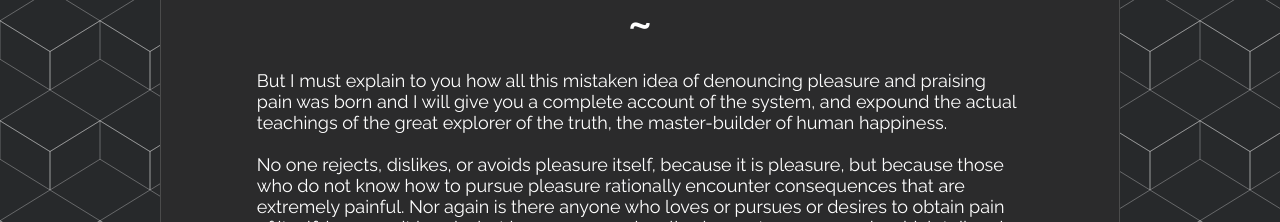
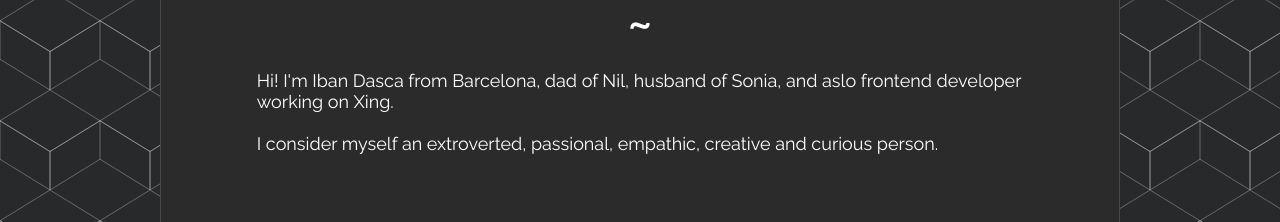
Before and after one commit to ibandasca/Iban_Dasca_personal_page, a plain HTML site: page index.html in a window 1280 px wide. Shown: the part 510-732 px from the top of the page. Drawn offline with Linux system fonts and the light colour scheme.

Commit message:
Add main text

```diff
--- a/index.html
+++ b/index.html
@@ -40,25 +40,14 @@
       </article>
       <section class="introduction-container">
         <p class="introduction">
-          But I must explain to you how all this mistaken idea of denouncing
-          pleasure and praising pain was born and I will give you a complete
-          account of the system, and expound the actual teachings of the great
-          explorer of the truth, the master-builder of human happiness.
+          Hi! I'm Iban Dasca from Barcelona, dad of Nil, husband of Sonia, and
+          aslo frontend developer working on Xing.
           <br />
           <br />
-          No one rejects, dislikes, or avoids pleasure itself, because it is
-          pleasure, but because those who do not know how to pursue pleasure
-          rationally encounter consequences that are extremely painful. Nor
-          again is there anyone who loves or pursues or desires to obtain pain
-          of itself, because it is pain, but because occasionally circumstances
-          occur in which toil and pain can procure him some great pleasure. To
-          take a trivial example, which of us ever undertakes laborious physical
-          exercise, except to obtain some advantage from it?
+          I consider myself an extroverted, passional, empathic, creative and
+          curious person.
           <br />
           <br />
-          But who has any right to find fault with a man who chooses to enjoy a
-          pleasure that has no annoying consequences, or one who avoids a pain
-          that produces no resultant pleasure?
         </p>
       </section>
       <div class="bottom-square-area">
```
